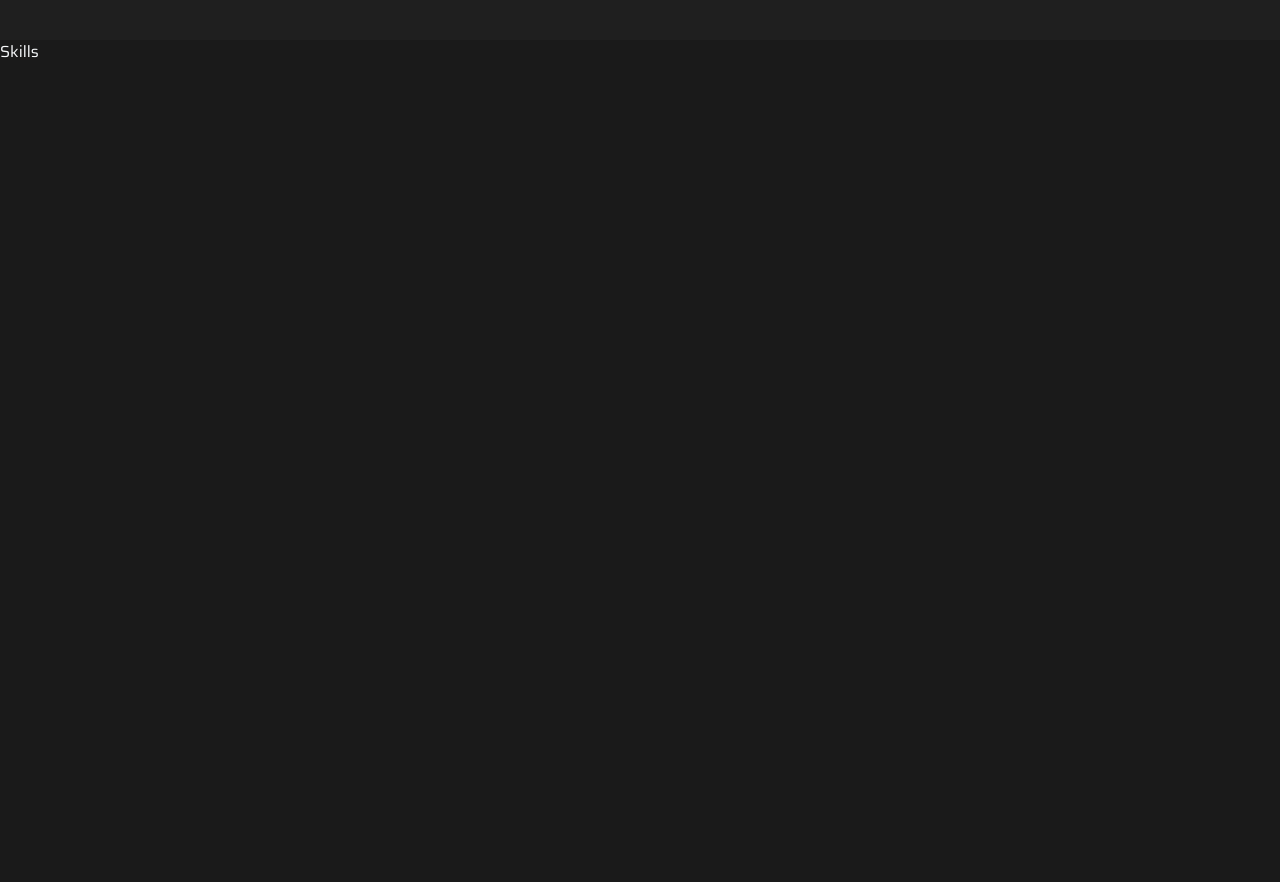
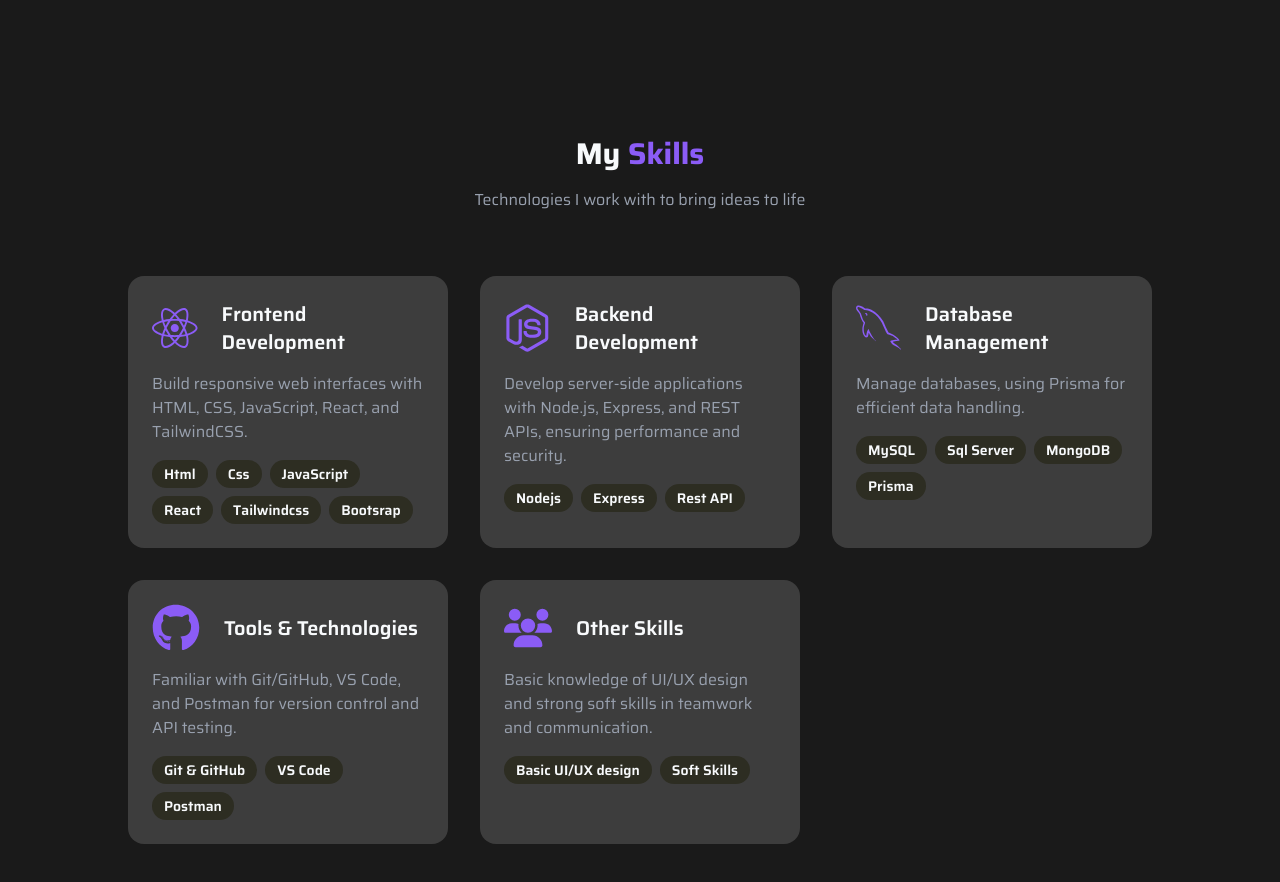
Before and after one commit to zabaoit/motion-portfolio, a React (Vite) app: page / in a window 1280 px wide. Shown: the part 1800-2682 px from the top of the page. Before the commit the page ends 1864 px from the top, so only its background shows below. Built offline with nearby package versions, Linux system fonts and the light colour scheme.

Commit message:
code skills

```diff
--- a/src/assets/asset.js
+++ b/src/assets/asset.js
@@ -1,6 +1,7 @@
-import { FaSchool, FaCode } from "react-icons/fa6";
+import { FaSchool, FaCode, FaReact, FaNodeJs, FaGithub, FaUsers } from "react-icons/fa6";
 import profileImg from "../assets/profile.avif";
 import { FaProjectDiagram } from "react-icons/fa";
+import { GrMysql } from "react-icons/gr";
 
 export const assets = {
   profileImg,
@@ -25,3 +26,37 @@ export const aboutDatas = [
     technologies: ["Academic & Personal Projects (4+)"],
   },
 ];
+
+export const skillsData = [
+  {
+    icon: FaReact,
+    title: "Frontend Development",
+    description: "Build responsive web interfaces with HTML, CSS, JavaScript, React, and TailwindCSS.",
+    technologies: ["Html", "Css", "JavaScript", "React", "Tailwindcss", "Bootsrap"],
+  },
+  {
+    icon: FaNodeJs,
+    title: "Backend Development",
+    description:
+      "Develop server-side applications with Node.js, Express, and REST APIs, ensuring performance and security.",
+    technologies: ["Nodejs", "Express", "Rest API"],
+  },
+  {
+    icon: GrMysql,
+    title: "Database Management",
+    description: "Manage databases, using Prisma for efficient data handling.",
+    technologies: ["MySQL", "Sql Server", "MongoDB", "Prisma"],
+  },
+  {
+    icon: FaGithub,
+    title: "Tools & Technologies",
+    description: "Familiar with Git/GitHub, VS Code, and Postman for version control and API testing.",
+    technologies: ["Git & GitHub", "VS Code", "Postman"],
+  },
+  {
+    icon: FaUsers,
+    title: "Other Skills",
+    description: "Basic knowledge of UI/UX design and strong soft skills in teamwork and communication.",
+    technologies: ["Basic UI/UX design", "Soft Skills"],
+  },
+];
--- a/src/components/About.jsx
+++ b/src/components/About.jsx
@@ -9,7 +9,7 @@ const About = () => {
       transition={{ duration: 0.6, ease: "easeOut" }}
       viewport={{ once: false, amount: 0.2 }}
       id="About"
-      className="py-20 bg-dark-200"
+      className="py-20"
     >
       <div className="container mx-auto px-6">
         {/* heading */}
@@ -57,8 +57,8 @@ const About = () => {
               </p>
               <div className="grid grid-cols-1 md:grid-cols-2 gap-6">
                 {aboutDatas.map((aboutData, index) => (
-                  <div className="bg-dark-300 rounded-2xl py-4 px-6 transition-transform duration-300 hover:-translate-y-2 cursor-pointer ">
-                    <div key={index} className="text-purple text-3xl mb-2">
+                  <div className="bg-dark-400 rounded-2xl p-6 transition-transform duration-300 hover:-translate-y-2 cursor-pointer ">
+                    <div key={index} className="text-purple text-3xl mb-4">
                       <aboutData.icon />
                     </div>
                     <h3 className="text-xl font-semibold mb-3">{aboutData.title}</h3>
--- a/src/components/Skills.jsx
+++ b/src/components/Skills.jsx
@@ -1,7 +1,47 @@
-import React from "react";
+import { motion } from "framer-motion";
+import { skillsData } from "../assets/asset.js";
 
 const Skills = () => {
-  return <div>Skills</div>;
+  return (
+    <motion.div
+      initial={{ opacity: 0, y: 50 }}
+      whileInView={{ opacity: 1, y: 0 }}
+      transition={{ duration: 0.6, ease: "easeOut" }}
+      viewport={{ once: false, amount: 0.2 }}
+      id="Skills"
+      className="py-20 bg-dark-100"
+    >
+      <div className="container mx-auto px-6">
+        <h2 className="text-3xl font-bold text-center mb-4">
+          My <span className="text-purple">Skills</span>
+        </h2>
+        <p className="text-gray-400 text-center max-w-2xl mx-auto mb-16">
+          Technologies I work with to bring ideas to life
+        </p>
+        <div className="grid grid-cols-1 md:grid-cols-2 lg:grid-cols-3 gap-8 max-w-5xl mx-auto">
+          {skillsData.map((item, index) => (
+            <div
+              key={index}
+              className="bg-dark-400 rounded-2xl p-6 transition duration-300 hover:-translate-y-2 cursor-pointer"
+            >
+              <div className="flex items-center mb-4">
+                <item.icon className="text-purple w-12 h-12 mr-6" />
+                <h3 className="text-xl font-semibold">{item.title}</h3>
+              </div>
+              <p className="text-gray-400 mb-4">{item.description}</p>
+              <div className="flex flex-wrap gap-2">
+                {item.technologies.map((language, index) => (
+                  <span key={index} className="py-1 px-3 rounded-full text-sm bg-dark-300 font-semibold">
+                    {language}
+                  </span>
+                ))}
+              </div>
+            </div>
+          ))}
+        </div>
+      </div>
+    </motion.div>
+  );
 };
 
 export default Skills;
```
